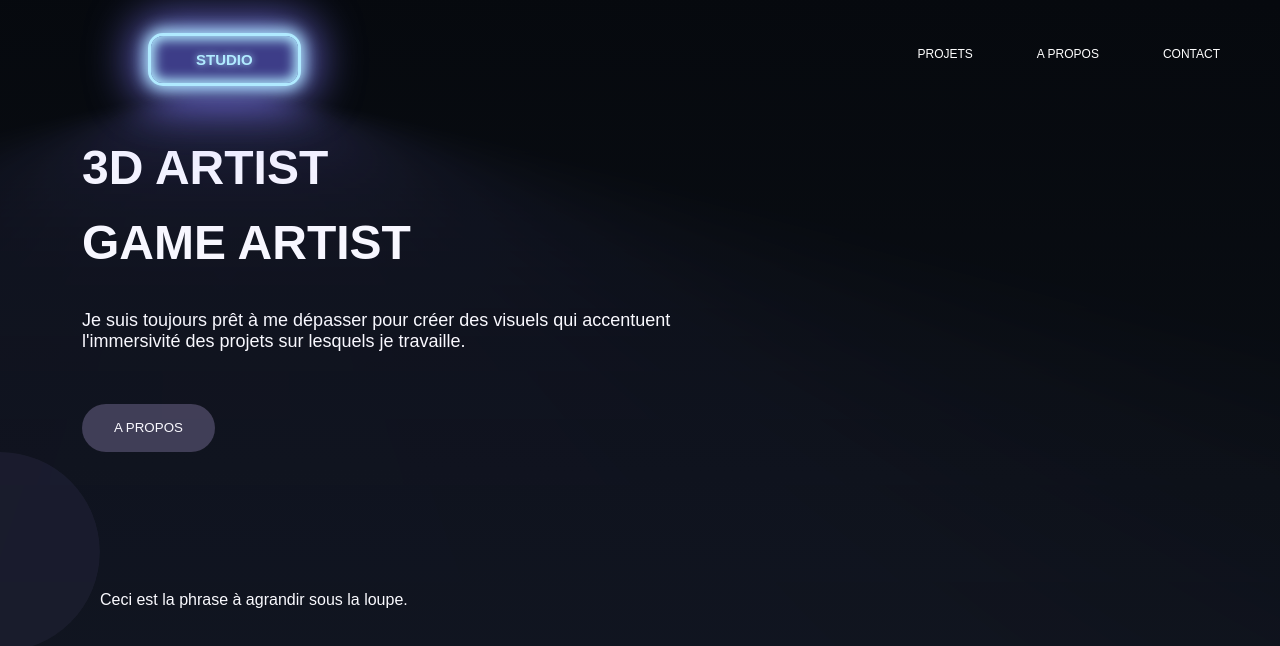
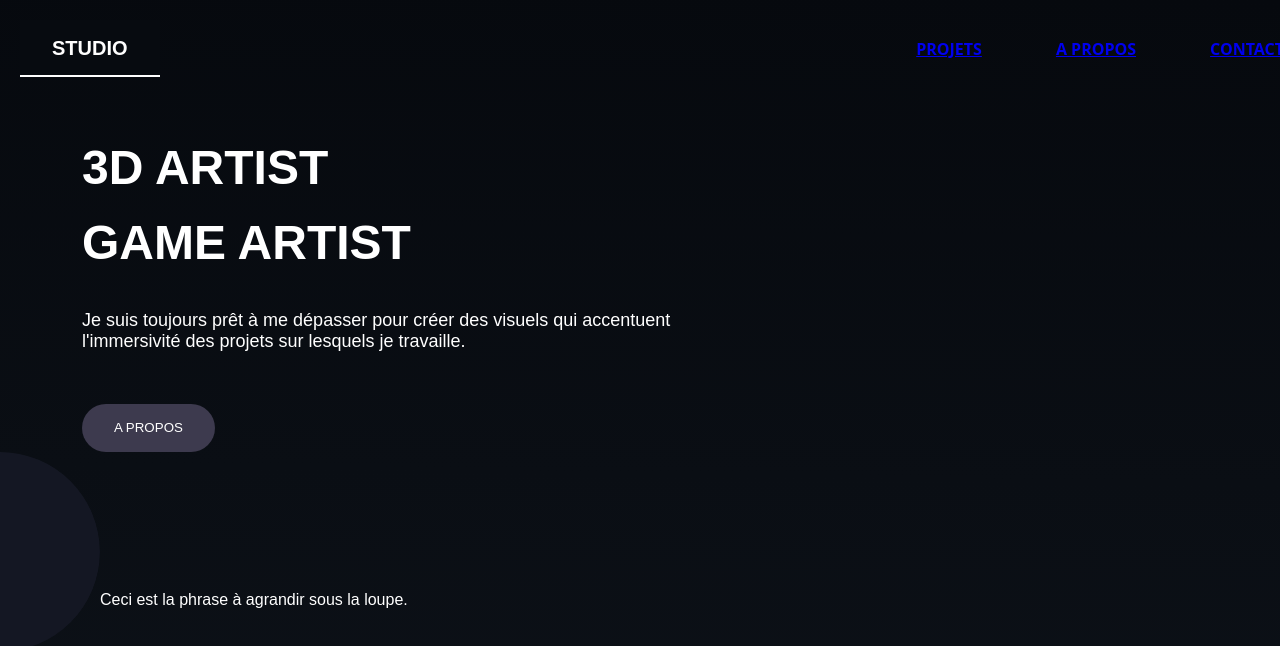
Before and after one commit to Bruno-Delourme/Portfolio_Artist3D, a React (Vite) app: page / in a window 1280 px wide. Shown: the top 646 px of the page. Built offline with nearby package versions, Linux system fonts and the light colour scheme.

Commit message:
change style logo top left

```diff
--- a/src/components/Header/Header.jsx
+++ b/src/components/Header/Header.jsx
@@ -35,7 +35,10 @@ const Header = () => {
 
   return (
     <header className={`header ${showHeader ? 'show' : 'hide'}`}>
-      <div className="logo" onClick={scrollToTop}>STUDIO</div>
+       <div className="logoTop" onClick={scrollToTop}>
+       <div className="logoTop2"><span className="span2">STUDIO</span></div>
+
+        </div>
       <nav>
         <ul className="nav-links">
           <li><a href="#">PROJETS</a></li>
--- a/src/styles.css
+++ b/src/styles.css
@@ -28,93 +28,103 @@ body {
   transform: translateY(0);
 }
 
-/**************    EFFET LOGO NEON      *****************/
-.logo {
-  margin-left: 10%;
-  margin-top: 1%;
-  font-size: 28px;
-  font-weight: bolder;
-  --glow-color: rgb(176, 234, 255);
-  --glow-spread-color: rgba(130, 123, 255, 0.781);
-  --enhanced-glow-color: rgb(208, 206, 255);
-  --btn-color: rgb(61, 61, 136);
-  border: 0.25em solid var(--glow-color);
-  padding: 1em 3em;
-  color: var(--glow-color);
-  font-size: 15px;
-  font-weight: bold;
-  background-color: var(--btn-color);
-  border-radius: 1em;
-  outline: none;
-  box-shadow: 0 0 1em 0.25em var(--glow-color),
-    0 0 3em 1em var(--glow-spread-color),
-    inset 0 0 0.75em 0.25em var(--glow-color);
-  text-shadow: 0 0 0.5em var(--glow-color);
-  position: relative;
-  transition: all 0.3s;
+.nav-links li{
+  align-items: center;
+  background-color: transparent;
+  color: #fff;
+  cursor: pointer;
+  display: flex;
+  font-family: ui-sans-serif,system-ui,-apple-system,system-ui,"Segoe UI",Roboto,"Helvetica Neue",Arial,"Noto Sans",sans-serif,"Apple Color Emoji","Segoe UI Emoji","Segoe UI Symbol","Noto Color Emoji";
+  font-size: 1rem;
+  font-weight: 700;
+  line-height: 1.5;
+  text-decoration: none;
+  list-style: none;
+  text-transform: uppercase;
+  outline: 0;
+  border: 0;
+  padding: 1rem;
+  margin-left: 2rem;
+  display: inline;
 }
 
-.logo::after {
-  pointer-events: none;
+.nav-links a:before {
+  background-color: #fff;
   content: "";
-  position: absolute;
-  top: 120%;
-  left: 0;
-  height: 80%;
-  width: 100%;
-  background-color: var(--glow-spread-color);
-  filter: blur(2em);
-  opacity: 0.7;
-  transform: perspective(1.5em) rotateX(35deg) scale(1, 0.6);
+  display: inline-block;
+  height: 1px;
+  margin-right: 10px;
+  transition: all .42s cubic-bezier(.25,.8,.25,1);
+  width: 0;
 }
 
-.logo:hover {
-  color: var(--btn-color);
-  background-color: var(--glow-color);
-  box-shadow: 0 0 1em 0.25em var(--glow-color),
-    0 0 4em 2em var(--glow-spread-color),
-    inset 0 0 0.75em 0.25em var(--glow-color);
+.nav-links a:hover:before {
+  background-color: #fff;
+  width: 3rem;
 }
 
-.logo:active {
-  box-shadow: 0 0 0.6em 0.25em var(--glow-color),
-    0 0 2.5em 2em var(--glow-spread-color),
-    inset 0 0 0.5em 0.25em var(--glow-color);
+
+/**************    BOUTON TOP      *****************/
+.logoTop2 {
+  position: relative;
+  display: inline-block;
+  padding: 15px 30px;
+  border: 2px solid #fefefe;
+  text-transform: uppercase;
+  color: #fefefe;
+  text-decoration: none;
+  font-weight: 600;
+  font-size: 20px;
+  transition: 0.3s;
 }
 
-/**************  NAVLING LINKS ************************/
-.nav-links {
-  list-style: none;
-  display: flex;
-  position: relative;
-  gap: 4rem;
-  margin-right: 5rem;
+.logoTop2::before {
+  content: '';
+  position: absolute;
+  top: -2px;
+  left: -2px;
+  width: calc(100% + 4px);
+  height: calc(100% - -2px);
+  background-color: #070B10;
+  transition: 0.3s ease-out;
+  transform: scaleY(1);
 }
 
-.nav-links a {
-  color: #fff;
-  text-decoration: none;
-  font-size: 12px;
-  position: relative;
-  padding-bottom: 5px;
+.logoTop2::after {
+  content: '';
+  position: absolute;
+  top: -2px;
+  left: -2px;
+  width: calc(100% + 4px);
+  height: calc(100% - 50px);
+  background-color: #21212100;
+  transition: 0.3s ease-out;
+  transform: scaleY(1);
 }
 
-.nav-links a::after {
-  content: "";
-  position: absolute;
-  width: 0;
-  height: 2px;
-  display: block;
-  margin-top: 3px;
-  right: 0;
-  background: white;
-  transition: width 0.4s ease, right 0.4s ease;
+.logoTop2:hover::before {
+  transform: translateY(-25px);
+  height: 0;
 }
 
-.nav-links a:hover::after {
-  width: 100%;
-  right: 0;
-  left: 0;
+.logoTop2:hover::after {
+  transform: scaleX(0);
+  transition-delay: 0.15s;
+}
+
+.logoTop2:hover {
+  border: 2px solid #fefefe;
+}
+
+.logoTop2 span {
+  position: relative;
+  z-index: 3;
+}
+
+.logoTop {
+  text-decoration: none;
+  border: none;
+  background-color: transparent;
 }
 
 /************************   HOME  *********************************/
```
Also changed, not shown: src/components/MagnifyingGlass/MagnifyingGlass.jsx (+4 -3 lines).
